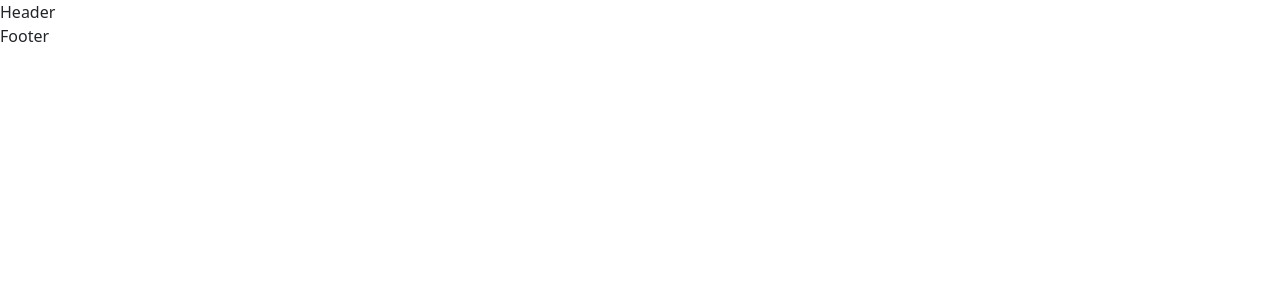
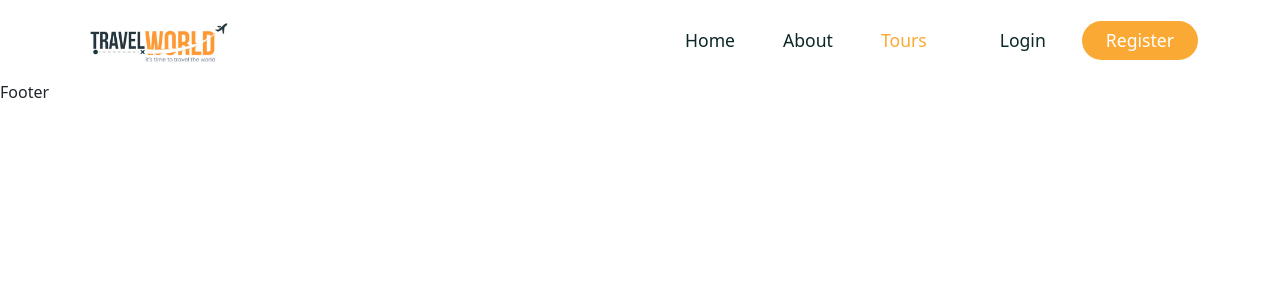
Before and after one commit to nandinidmn/Tour_Guru_Mern, a React (Create React App) app in the folder frontend/: page /tours in a window 1280 px wide. Before the commit this address had no page. Shown: the top 300 px of the page. Built offline with nearby package versions, Linux system fonts and the light colour scheme; a web font is replaced by a local one.

Commit message:
created header

```diff
--- a/frontend/src/components/Header/Header.jsx
+++ b/frontend/src/components/Header/Header.jsx
@@ -1,9 +1,71 @@
-import React from 'react'
+import React from 'react';
+import { Container, Row, Button } from 'reactstrap';
+import {NavLink, Link} from 'react-router-dom';
+
+import logo from "../../assets/images/logo.png";
+import './header.css';
+
+const nav__links = [
+  {
+    path: '/home',
+    display: 'Home'
+  },
+  {
+    path: '/about',
+    display: 'About'
+  },
+  {
+    path: '/tours',
+    display: 'Tours'
+  },
+
+]
 
 const Header = () => {
-  return (
-    <div>Header</div>
-  )
+  return <header className='header'>
+    <Container>
+      <Row>
+        <div className="nav_wrapper d-flex align-items-center justify-content-between">
+          {/* -------------- logo ------------------ */}
+          <div className="logo">
+            <img src = {logo} alt="" />
+          </div>
+          {/* -------------- logo end -------- ----- */}
+
+          {/* -------------- Menu Start -------- ----- */}
+          <div className="navigation">
+            <ul className="menu d-flex align-items-center gap-5">
+              {nav__links.map((item, index) => (
+                <li className='nav__item' key = {index} >
+                  <NavLink to = {item.path}
+                    className={navClass =>
+                      navClass.isActive ? "active__link" : ""}>
+                  {item.display}</NavLink>
+                </li>
+              ))}
+            </ul>
+          </div>
+          {/* -------------- Menu End -------- ----- */}
+
+          <div className="nav__right d-flex align-items-center gap-4">
+            <div className="nav__btns d-flex align-items-center gap-4">
+              <Button className='btn secondary__btn'>
+                <Link to = '/login'>Login</Link>
+              </Button>
+
+              <Button className='btn primary__btn'>
+                <Link to = '/register'>Register</Link>
+              </Button>
+            </div>
+
+            <span className='mobile__menu'>
+            <i class="ri-menu-line"></i>
+            </span>
+          </div>
+        </div>
+      </Row>
+    </Container>
+  </header>
 }
 
 export default Header
--- /dev/null
+++ b/frontend/src/components/Header/header.css
@@ -0,0 +1,46 @@
+.header {
+    width: 100%;
+    height: 80px;
+    line-height: 80px;
+}
+
+.logo img {
+    width: 30%;
+}
+
+.menu {
+    margin-bottom: 0;
+}
+
+.nav__item a {
+    text-decoration: none;
+    color: var(--heading-color);
+    font-weight: 500;
+    font-size: 1.1rem;
+}
+
+.nav__item a:hover {
+    color: inherit;
+}
+
+.nav__item a.active__link{
+    color: var(--secondary-color);
+}
+
+.mobile__menu {
+    font-size: 1.3rem;
+    color: var(--heading-color);
+    display: none;
+}
+
+.sticky__header {
+    width: 100%;
+    height: 80px;
+    line-height: 80px;
+    background: #fff;
+    position: sticky;
+    top: 0;
+    left: 0;
+    box-shadow: 3px 3px 8px -3px #ddd;
+    z-index: 999;
+}
```
